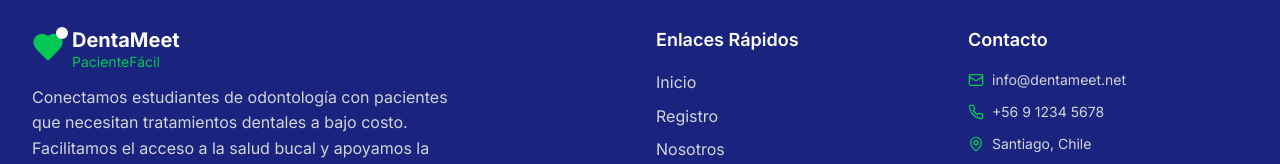
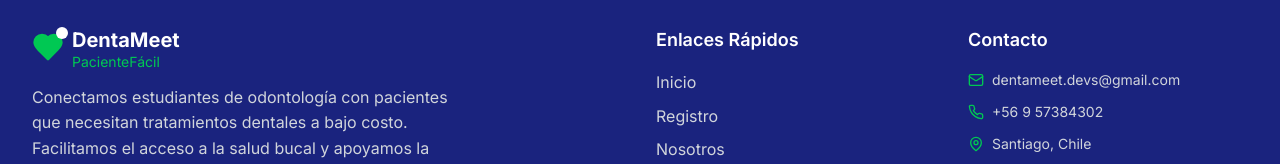
Before and after one commit to russokun/dentameet, a React (Vite) app: page /contact in a window 1280 px wide. Shown: the part 1664-1828 px from the top of the page. Built offline with nearby package versions, Linux system fonts and the light colour scheme; the HTML template or start-up script is replaced by a standard one.

Commit message:
feat(contact): actualizar información de contacto en footer y página de contacto. chore(gitignore): agregar dist/ y otros archivos de build al gitignore

```diff
--- a/src/components/layout/Footer.jsx
+++ b/src/components/layout/Footer.jsx
@@ -84,11 +84,11 @@ const Footer = () => {
             <div className="space-y-3">
               <div className="flex items-center space-x-2">
                 <Mail className="h-4 w-4 text-[#00C853]" />
-                <span className="text-gray-300 text-sm">info@dentameet.net</span>
+                <span className="text-gray-300 text-sm">dentameet.devs@gmail.com</span>
               </div>
               <div className="flex items-center space-x-2">
                 <Phone className="h-4 w-4 text-[#00C853]" />
-                <span className="text-gray-300 text-sm">+56 9 1234 5678</span>
+                <span className="text-gray-300 text-sm">+56 9 57384302</span>
               </div>
               <div className="flex items-center space-x-2">
                 <MapPin className="h-4 w-4 text-[#00C853]" />
--- a/src/pages/static/Contact.jsx
+++ b/src/pages/static/Contact.jsx
@@ -72,13 +72,13 @@ const Contact = () => {
     {
       icon: Mail,
       title: 'Correo Electrónico',
-      content: 'info@dentameet.net',
+      content: 'dentameet.devs@gmail.com',
       description: 'Escríbenos para cualquier consulta'
     },
     {
       icon: Phone,
       title: 'Teléfono',
-      content: '+56 9 1234 5678',
+      content: '+56 9 57384302',
       description: 'Lunes a Viernes, 9:00 - 18:00'
     },
     {
```
Also changed, not shown: 1 other file (tests, documents, lock files or other folders).
